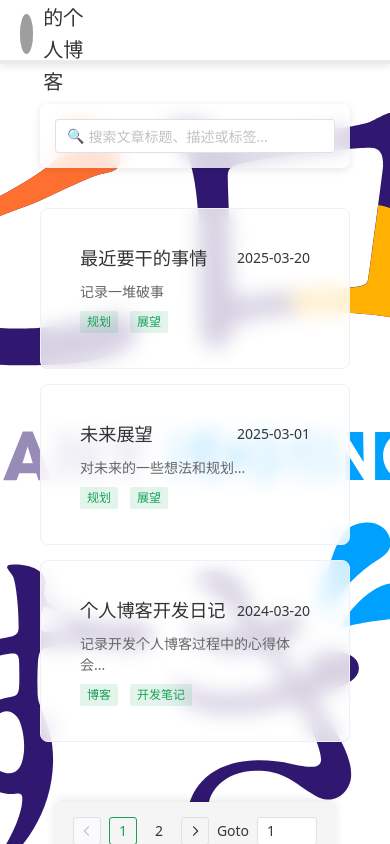
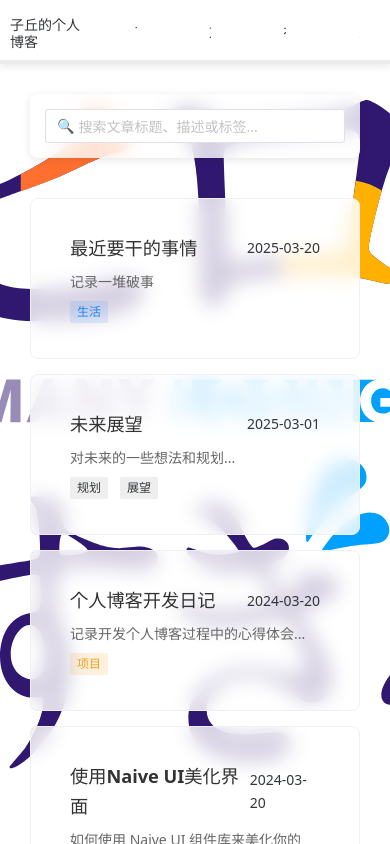
Before and after one commit to SCUklr/scuklr.github.io, a Vue app: page /articles in a window 390 px wide. Shown: the top 844 px of the page. Built offline with nearby package versions, Linux system fonts and the light colour scheme; grey boxes are pictures that could not be loaded; some icons are missing.

Commit message:
移动端适配

```diff
--- a/src/App.vue
+++ b/src/App.vue
@@ -293,4 +293,48 @@ const handleMenuClick = (key) => {
 .back-to-top:active {
   box-shadow: 0 2px 8px rgba(0, 0, 0, 0.15);
 }
+
+/* 响应式设计 */
+@media screen and (max-width: 768px) {
+  .desktop-menu {
+    display: none;
+  }
+
+  .mobile-menu-button {
+    display: block;
+  }
+
+  .header {
+    height: 64px;
+    padding: 4px 10px 0;
+  }
+
+  .header-content {
+    height: 100%;
+  }
+
+  .logo {
+    flex-direction: column;
+    align-items: flex-start;
+    gap: 2px;
+  }
+
+  .site-title {
+    font-size: 14px;
+    line-height: 1.2;
+    margin-left: 0;
+    white-space: normal;
+    word-break: break-all;
+    max-width: 120px;
+  }
+
+  .n-avatar {
+    display: none;
+  }
+
+  .content {
+    padding: 10px;
+    margin-top: 64px;
+  }
+}
 </style>
--- a/src/posts/2024/03/blog-dev-diary.md
+++ b/src/posts/2024/03/blog-dev-diary.md
@@ -1,7 +1,7 @@
 ---
 title: 个人博客开发日记
 date: 2024-03-20
-tags: ['博客', '开发笔记']
+tags: ['项目']
 description: 记录开发个人博客过程中的心得体会...
 ---
 
--- a/src/posts/2024/03/vue3-project-setup.md
+++ b/src/posts/2024/03/vue3-project-setup.md
@@ -1,7 +1,7 @@
 ---
 title: Vue3项目搭建指南
 date: 2024-03-20
-tags: ['Vue3', '前端开发']
+tags: ['技术']
 description: 从零开始搭建一个基于 Vue3 的现代化前端项目...
 ---
 
--- a/src/posts/2024/future-outlook.md
+++ b/src/posts/2024/future-outlook.md
@@ -1,7 +1,7 @@
 ---
 title: 最近要干的事情
 date: 2025-03-20
-tags: ['规划', '展望']
+tags: ['生活']
 description: '记录一堆破事'
 ---
 ## 引言
--- a/src/posts/2024/hello-world.md
+++ b/src/posts/2024/hello-world.md
@@ -1,7 +1,7 @@
 ---
 title: Hello World
 date: 2024-03-20
-tags: ['博客', '介绍']
+tags: ['生活']
 description: '欢迎来到我的个人博客'
 ---
 
--- a/src/views/Article.vue
+++ b/src/views/Article.vue
@@ -8,6 +8,14 @@ import { marked } from 'marked'
 const route = useRoute()
 const router = useRouter()
 const article = ref(null)
+
+// 标签类型到颜色的映射
+const tagTypeMap = {
+  '技术': 'success',
+  '项目': 'warning',
+  '生活': 'info',
+  '其它': 'default'
+}
 
 onMounted(async () => {
   const articleId = route.params.id
@@ -55,13 +63,13 @@ const goBack = () => {
         <div class="article-meta">
           <h1>{{ article.title }}</h1>
           <div class="article-info">
-            <span class="date">{{ article.date }}</span>
+            <span class="date">{{ new Date(article.date).toLocaleDateString('zh-CN') }}</span>
             <n-space>
               <n-tag
                 v-for="tag in article.tags"
                 :key="tag"
                 :bordered="false"
-                type="success"
+                :type="tagTypeMap[tag] || 'default'"
                 size="small"
               >
                 {{ tag }}
--- a/src/views/Articles.vue
+++ b/src/views/Articles.vue
@@ -10,8 +10,16 @@ const articles = ref([])
 const allArticles = ref([])
 const searchKeyword = ref('')
 const page = ref(parseInt(route.query.page) || 1)
-const pageSize = 3
+const pageSize = 5
 const isLoading = ref(true)  // 添加加载状态
+
+// 标签类型到颜色的映射
+const tagTypeMap = {
+  '技术': 'success',
+  '项目': 'warning',
+  '生活': 'info',
+  '其它': 'default'
+}
 
 // 预加载文章列表
 const preloadArticles = async () => {
@@ -167,7 +175,7 @@ const handleArticleClick = (articleId) => {
                 v-for="tag in article.tags"
                 :key="tag"
                 :bordered="false"
-                type="success"
+                :type="tagTypeMap[tag] || 'default'"
                 size="small"
               >
                 {{ tag }}
--- a/src/views/Home.vue
+++ b/src/views/Home.vue
@@ -363,4 +363,60 @@ const handleMouseOut = (e) => {
   opacity: 1; /* 悬停时不透明度变为1 */
   visibility: visible; /* 悬停时可见 */
 }
+
+/* 只添加移动端响应式样式 */
+@media screen and (max-width: 768px) {
+  .home-container {
+    display: flex;
+    flex-direction: column;
+    gap: 20px;
+    margin: 0 auto 20px;
+    padding: 0 10px;
+  }
+
+  .main-content {
+    order: 2; /* 将主要内容移到下方 */
+  }
+
+  .sidebar {
+    order: 1; /* 将侧边栏移到上方 */
+    position: static;
+    width: 100%;
+    height: auto;
+    margin-bottom: 20px;
+  }
+
+  .sidebar-card {
+    height: auto;
+  }
+
+  .profile-image {
+    max-width: 150px;
+  }
+
+  .projects-grid {
+    width: 100%;
+    padding: 10px;
+  }
+
+  .project-card {
+    width: 100%;
+    margin: 0 !important;
+    height: 200px;
+  }
+}
+
+@media screen and (max-width: 480px) {
+  .home-container {
+    padding: 0 5px;
+  }
+
+  .project-card {
+    height: 180px;
+  }
+
+  .profile-image {
+    max-width: 120px;
+  }
+}
 </style>
```
